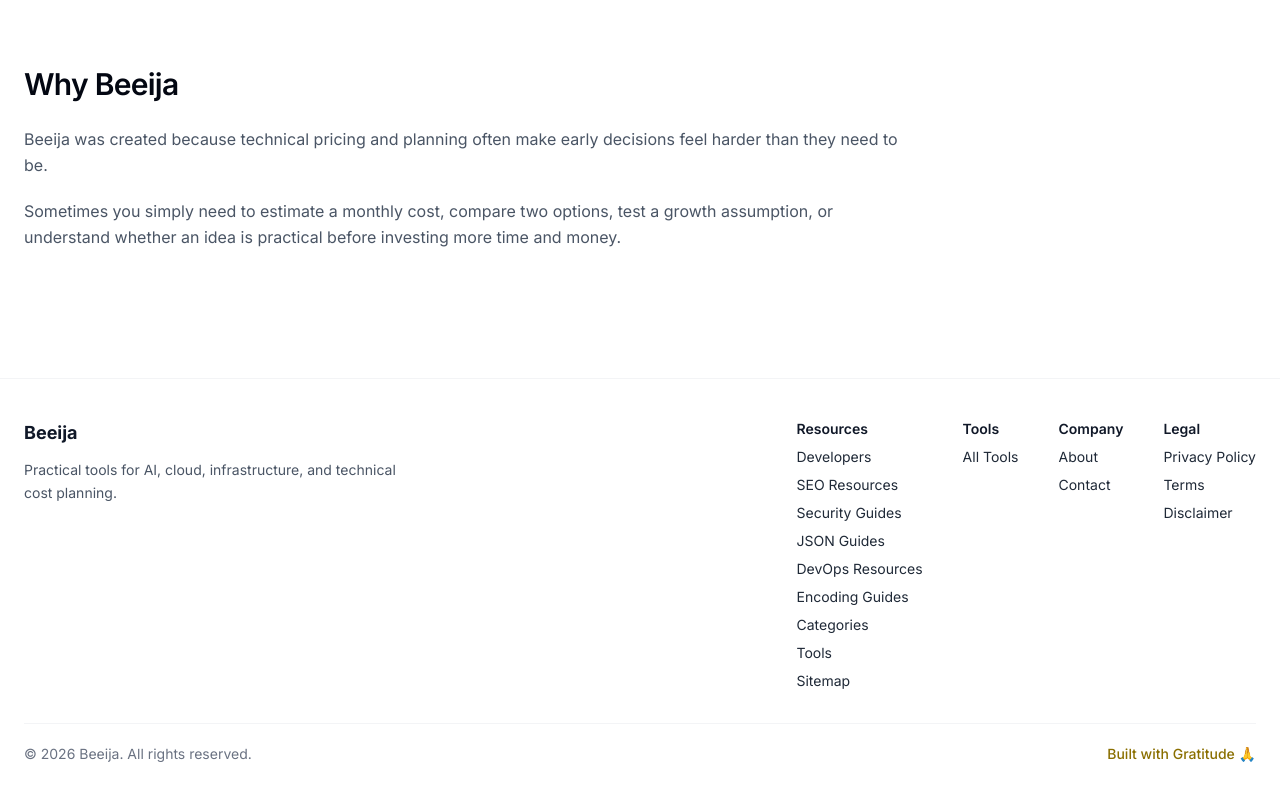
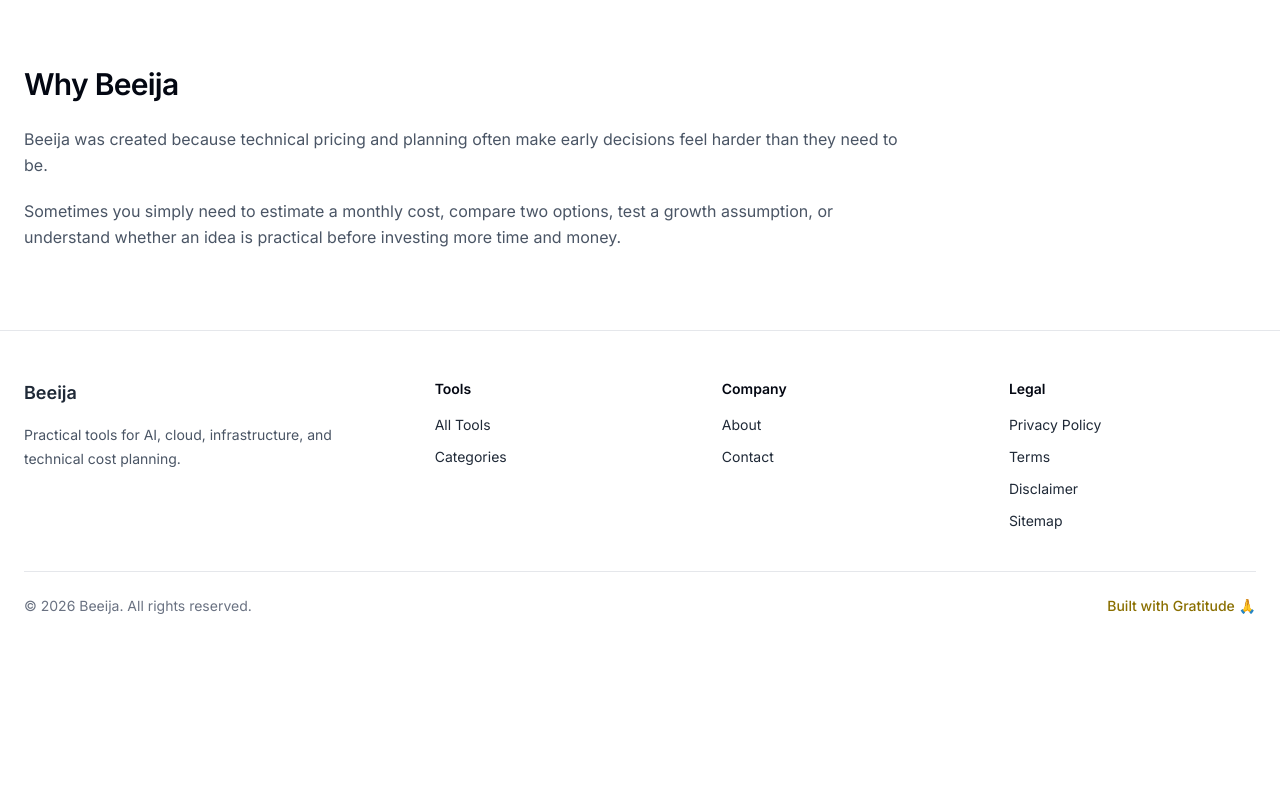
Before and after one commit to vaarunsonawwane-ops/beeija, a Next.js app: page / in a window 1280 px wide. Shown: the part 1548-2348 px from the top of the page. After the commit the page ends 2212 px from the top, so only its background shows below. Built offline with nearby package versions, Linux system fonts and the light colour scheme.

Commit message:
Update Footer.tsx

```diff
--- a/app/components/Footer.tsx
+++ b/app/components/Footer.tsx
@@ -2,178 +2,107 @@ import Link from "next/link";
 
 export default function Footer() {
   return (
-	<footer className="border-t border-gray-100 bg-white mt-12">
-	  <div className="max-w-7xl mx-auto px-6 py-10">
+    <footer className="border-t border-gray-200 bg-white">
+      <div className="mx-auto max-w-7xl px-6 py-12">
+        <div className="grid gap-10 md:grid-cols-[1.5fr_1fr_1fr_1fr]">
+          <div>
+            <Link
+              href="/"
+              className="text-lg font-semibold text-gray-950 transition-colors duration-200 hover:!text-[var(--yellow-dark)]"
+            >
+              Beeija
+            </Link>
 
-        {/* TOP SECTION */}
-        <div className="flex flex-col md:flex-row items-start justify-between gap-10">
-
-          {/* BRAND */}
-          <div className="max-w-sm">
-            <h2 className="text-lg font-bold text-gray-900">
-              Beeija
-            </h2>
-
-            <p className="mt-3 text-sm leading-relaxed text-gray-600">
-              Practical tools for AI, cloud, infrastructure, and technical cost planning.
+            <p className="mt-4 max-w-sm text-sm leading-6 text-gray-600">
+              Practical tools for AI, cloud, infrastructure, and technical cost
+              planning.
             </p>
           </div>
 
-          {/* LINKS */}
-          <div className="flex flex-wrap gap-10 text-sm">
+          <div>
+            <h2 className="text-sm font-semibold text-gray-950">Tools</h2>
 
-			{/* RESOURCES */}
-			<div className="flex flex-col gap-2">
-			  <p className="font-semibold text-gray-900">
-				Resources
-			  </p>
-
+            <div className="mt-4 flex flex-col gap-3 text-sm">
               <Link
-				href="/developers"
-				className="text-gray-700 hover:!text-[var(--yellow-dark)] transition-colors duration-200"
+                href="/tools"
+                className="text-gray-700 transition-colors duration-200 hover:!text-[var(--yellow-dark)]"
               >
-				Developers
+                All Tools
               </Link>
 
               <Link
-			    href="/seo-resources"
-			    className="text-gray-700 hover:!text-[var(--yellow-dark)] transition-colors duration-200"
-			  >
-				SEO Resources
-			  </Link>
-
-			   <Link
-				href="/security-guides"
-				className="text-gray-700 hover:!text-[var(--yellow-dark)] transition-colors duration-200"
-			  >
-				Security Guides
-			  </Link>
-
-			  <Link
-			   href="/json-guides"
-			   className="text-gray-700 hover:!text-[var(--yellow-dark)] transition-colors duration-200"
-			  >
-			   JSON Guides
-			  </Link>
-
-
-			  <Link
-				href="/devops-resources"
-				className="text-gray-700 hover:!text-[var(--yellow-dark)] transition-colors duration-200"
-			  >
-				DevOps Resources
-			  </Link>
-
-			  <Link
-				href="/encoding-guides"
-				className="text-gray-700 hover:!text-[var(--yellow-dark)] transition-colors duration-200"
-			  >
-				Encoding Guides
-			  </Link>
-
-
-			  <Link
                 href="/categories"
-				className="text-gray-700 hover:!text-[var(--yellow-dark)] transition-colors duration-200"
+                className="text-gray-700 transition-colors duration-200 hover:!text-[var(--yellow-dark)]"
               >
                 Categories
               </Link>
-
-			  <Link
-				href="/tools"
-				className="text-gray-700 hover:!text-[var(--yellow-dark)] transition-colors duration-200"
-			  >
-				Tools
-			  </Link>
-
-			  <Link
-				href="/sitemap"
-				className="text-gray-700 hover:!text-[var(--yellow-dark)] transition-colors duration-200"
-			  >
-				Sitemap
-			  </Link>
+            </div>
           </div>
 
-            {/* TOOLS */}
-            <div className="flex flex-col gap-2">
-              <p className="font-semibold text-gray-900">
-                Tools
-              </p>
+          <div>
+            <h2 className="text-sm font-semibold text-gray-950">Company</h2>
 
-              <Link
-                href="/tools"
-                className="text-gray-700 hover:!text-[var(--yellow-dark)] transition-colors duration-200"
-              >
-                All Tools
-              </Link>
-            </div>
-
-            {/* COMPANY */}
-            <div className="flex flex-col gap-2">
-              <p className="font-semibold text-gray-900">
-                Company
-              </p>
-
+            <div className="mt-4 flex flex-col gap-3 text-sm">
               <Link
                 href="/about"
-                className="text-gray-700 hover:!text-[var(--yellow-dark)] transition-colors duration-200"
+                className="text-gray-700 transition-colors duration-200 hover:!text-[var(--yellow-dark)]"
               >
                 About
               </Link>
 
               <Link
                 href="/contact"
-                className="text-gray-700 hover:!text-[var(--yellow-dark)] transition-colors duration-200"
+                className="text-gray-700 transition-colors duration-200 hover:!text-[var(--yellow-dark)]"
               >
                 Contact
               </Link>
             </div>
+          </div>
 
-            {/* LEGAL */}
-            <div className="flex flex-col gap-2">
-              <p className="font-semibold text-gray-900">
-                Legal
-              </p>
+          <div>
+            <h2 className="text-sm font-semibold text-gray-950">Legal</h2>
 
+            <div className="mt-4 flex flex-col gap-3 text-sm">
               <Link
                 href="/privacy-policy"
-                className="text-gray-700 hover:!text-[var(--yellow-dark)] transition-colors duration-200"
+                className="text-gray-700 transition-colors duration-200 hover:!text-[var(--yellow-dark)]"
               >
                 Privacy Policy
               </Link>
 
               <Link
                 href="/terms"
-                className="text-gray-700 hover:!text-[var(--yellow-dark)] transition-colors duration-200"
+                className="text-gray-700 transition-colors duration-200 hover:!text-[var(--yellow-dark)]"
               >
                 Terms
               </Link>
 
               <Link
                 href="/disclaimer"
-				className="text-gray-700 hover:!text-[var(--yellow-dark)] transition-colors duration-200"
+                className="text-gray-700 transition-colors duration-200 hover:!text-[var(--yellow-dark)]"
               >
                 Disclaimer
               </Link>
 
+              <Link
+                href="/sitemap-page"
+                className="text-gray-700 transition-colors duration-200 hover:!text-[var(--yellow-dark)]"
+              >
+                Sitemap
+              </Link>
             </div>
-
           </div>
         </div>
 
-        {/* BOTTOM BAR */}
-        <div className="border-t border-gray-100 mt-8 pt-5 flex flex-col md:flex-row items-start md:items-center justify-between gap-2 text-sm text-gray-500">
-
-          <p>
+        <div className="mt-10 flex flex-col gap-3 border-t border-gray-200 pt-6 text-sm md:flex-row md:items-center md:justify-between">
+          <p className="text-gray-500">
             © {new Date().getFullYear()} Beeija. All rights reserved.
           </p>
 
-		  <p className="text-sm font-medium text-[var(--yellow-dark)]">
+          <p className="font-medium text-[var(--yellow-dark)]">
             Built with Gratitude 🙏
           </p>
-
         </div>
-
       </div>
     </footer>
   );
```
Lines whose indentation alone changed are shown as unchanged.
